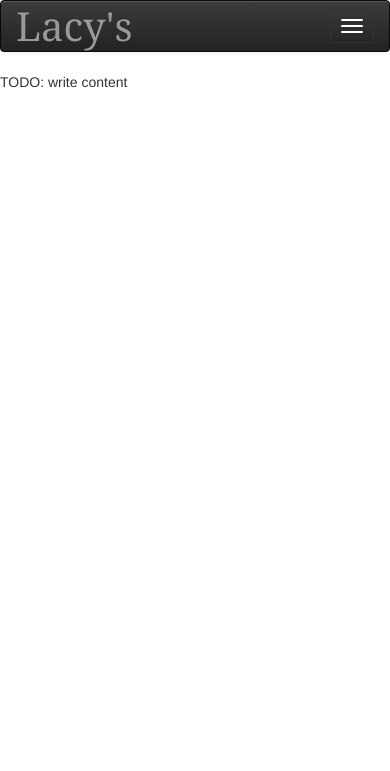
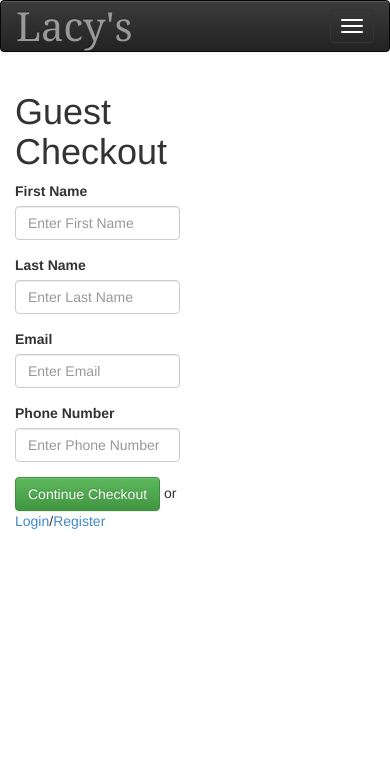
Before and after one commit to BrianTParker/TeamLacys, a PHP site: page /TeamLacys/guestcheckout.php in a window 390 px wide. Shown: the top 771 px of the page. Run offline with PHP 8.4, Linux system fonts and the light colour scheme; some libraries are stand-ins or nearby versions.

Commit message:
Closes #86
- added an HTML form with id equal to 'guestUserForm' to file
'./guestcheckout.php'
- 'guestUserForm' now asks the user for their first name, last name,
email address, and phone number
- currently, the 'continue checkout' submit button just reloads the page
- added links to './login.php' and './newuser.php' next to the 'contine
checkout' submit button

```diff
--- a/guestcheckout.php
+++ b/guestcheckout.php
@@ -4,9 +4,39 @@
 <?php
 include "header.php";
 ?>
-<?php
-echo "TODO: write content";
-?>
+<div class="col-xs-6 col-sm-6 col-md-2 col-lg-4 col-sm-offset-3 col-md-offset-5 col-lg-offset-4">
+
+	<h1>Guest Checkout</h1>
+
+	<form id="guestUserForm" role="form">
+
+		<div class="form-group ">
+			<label for="guestFName">First Name</label>
+			<input type="text" class="form-control" id="guestFName" placeholder="Enter First Name" required>
+		</div>
+
+		<div class="form-group">
+			<label for="guestLName">Last Name</label>
+			<input type="text" class="form-control" id="guestLName" placeholder="Enter Last Name" required>
+		</div>
+
+		<div class="form-group">
+			<label for="guestEmail">Email</label>
+			<input type="email" class="form-control" id="guestEmail" placeholder="Enter Email" required>
+		</div>
+
+		<div class="form-group">
+			<label for="guestPhone">Phone Number</label>
+			<input type="tel" class="form-control" id="guestPhone" placeholder="Enter Phone Number" required>
+		</div>
+
+		<button type="submit" class="btn btn-success">Continue Checkout</button>
+		or
+		<a href="./login.php">Login</a>/<a href="./newuser.php">Register</a>
+
+	</form>
+
+</div>
 <?php
 include "footer.php"
 ?>
```
